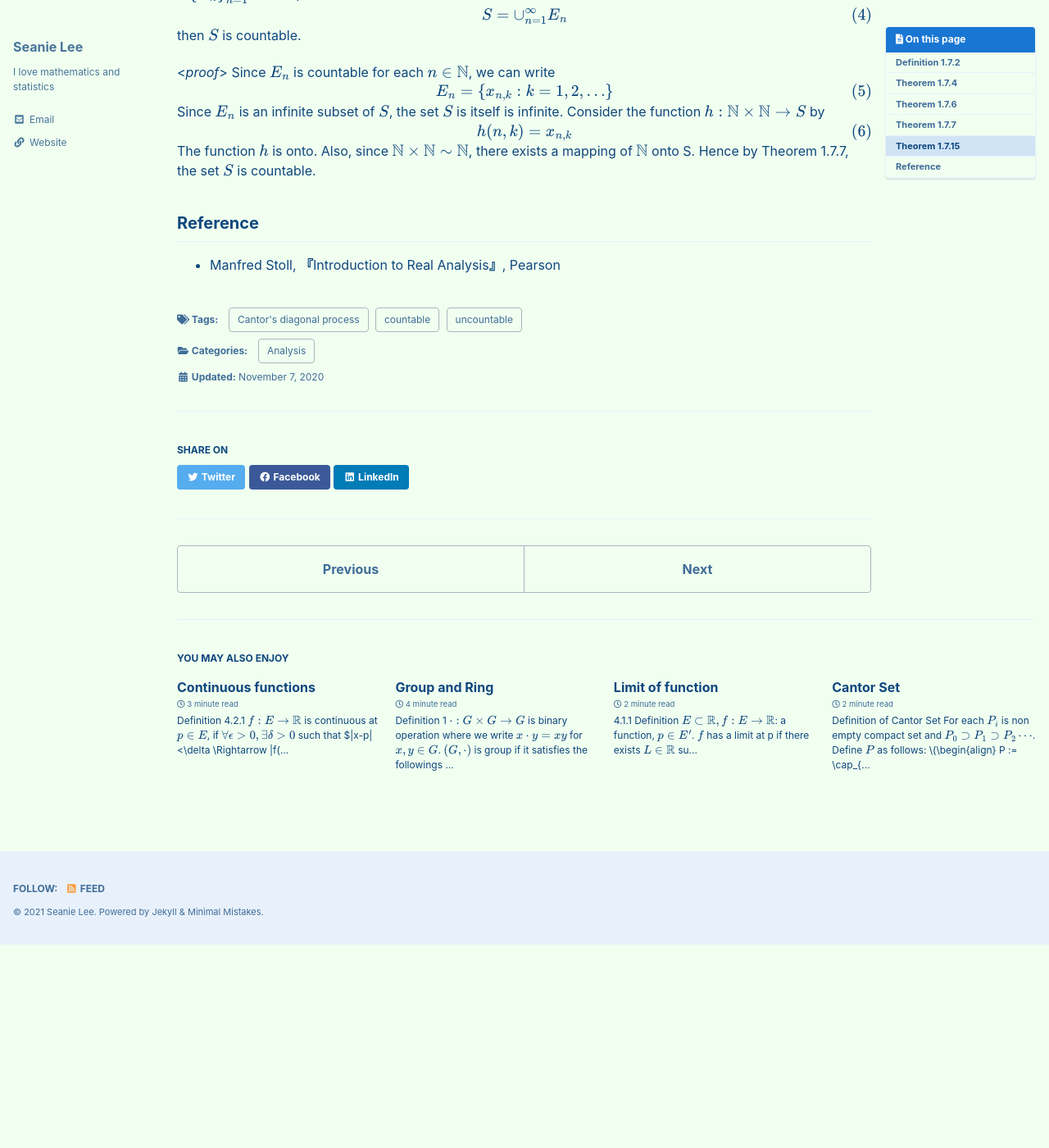
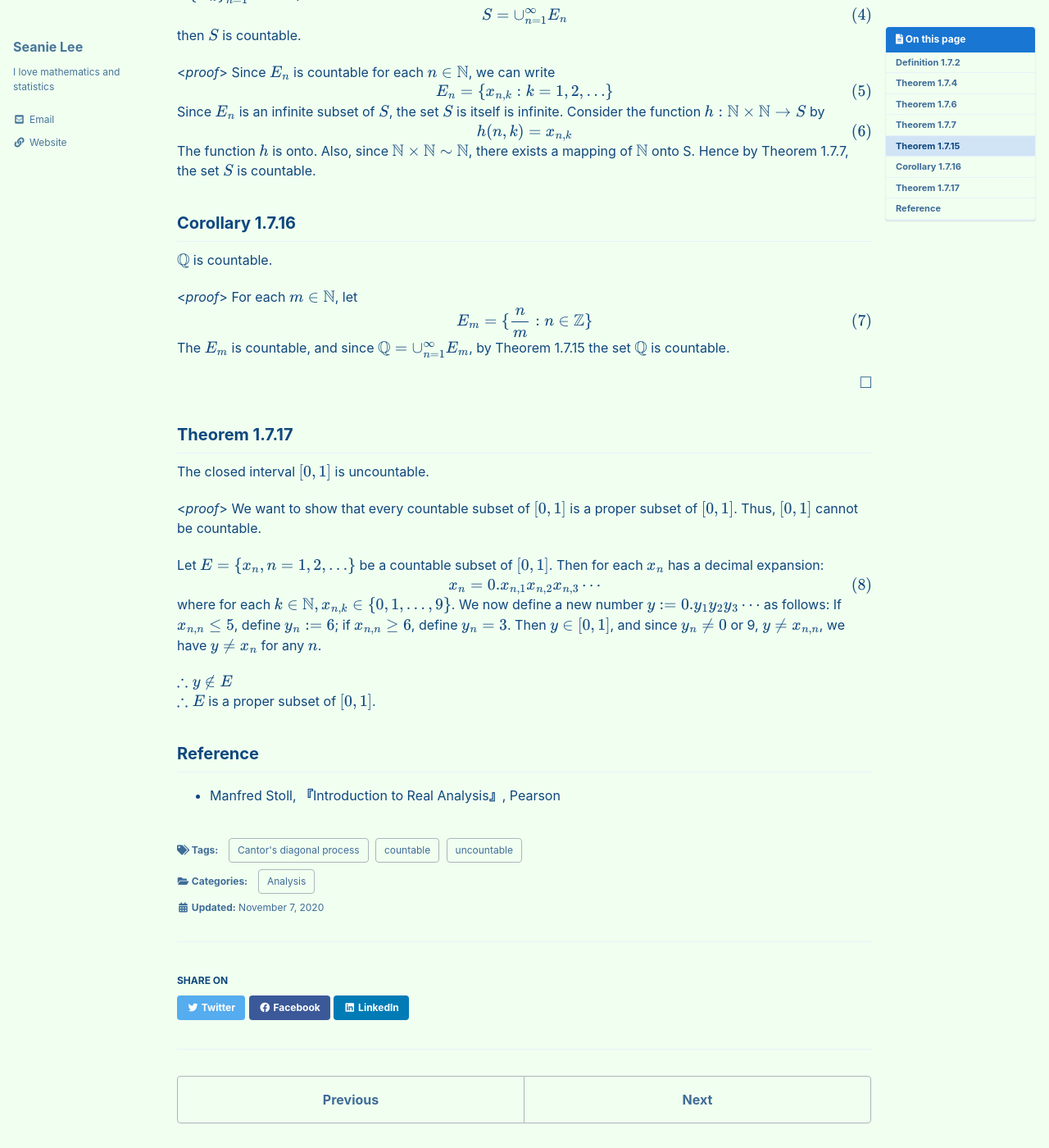
Before and after one commit to seanie12/blog, a Jekyll site: the page built from _posts/2020-11-07-countable-uncoutable.md, in a window 1280 px wide and 1400 px high, scrolled down 1727 px. Shown: the whole window at 82% size. Built offline with Jekyll 4.4.1, drawn with Linux system fonts in a browser that asks for light colours; cached includes are drawn as plain includes; formulas are drawn with MathJax 3; before the commit the page ends 2880 px from its top, so only the background shows below that; some of the changed text lies outside the part shown.

Commit message:
Update 2020-11-07-countable-uncoutable.md

```diff
--- a/_posts/2020-11-07-countable-uncoutable.md
+++ b/_posts/2020-11-07-countable-uncoutable.md
@@ -104,8 +104,39 @@ $$
 The function $h$ is onto. Also, since $\mathbb{N}\times\mathbb{N}\sim \mathbb{N}$, there exists a mapping of $\mathbb{N}$ onto S. Hence by Theorem 1.7.7, the set $S$ is countable.
 $$\tag*{$\square$}$$
 
+## Corollary 1.7.16
+$\mathbb{Q}$ is countable.
 
+<*proof*>
+For each $m\in\mathbb{N}$, let
+$$
+\begin{align}
+E_m = \{\frac{n}{m}:n\in\mathbb{Z}\}
+\end{align}
+$$
+The $E_m$ is countable, and since $\mathbb{Q} = \cup_{n=1}^\infty E_m$, by Theorem 1.7.15 the set $\mathbb{Q}$ is countable.
 
+$$\tag*{$\square$}$$
 
+## Theorem 1.7.17
+The closed interval $[0,1]$ is uncountable.
+
+<*proof*>
+We want to show that every countable subset of $[0,1]$ is a proper subset of $[0,1]$. Thus, $[0,1]$ cannot be countable.
+
+Let $$E=\{x_n, n=1,2,\ldots \}$$ be a countable subset of $[0,1]$. Then for each $x_n$ has a decimal expansion:
+$$
+\begin{align}
+x_n = 0.x_{n,1}x_{n,2}x_{n,3}\cdots
+\end{align}
+$$
+where for each $$k\in \mathbb{N}, x_{n,k}\in \{0,1,\ldots, 9\}$$. We now define a new number
+$$
+y:= 0.y_1y_2y_3\cdots
+$$
+as follows: If $x_{n,n} \leq 5$, define $y_n :=6$; if $x_{n,n} \geq 6$, define $y_n=3$. Then $y\in [0,1]$, and since $y_n \neq 0$ or 9, $y \neq x_{n,n}$, we have $y\neq x_n$ for any $n$.
+
+$\therefore y\not\in E$ <br /> $\therefore E$ is a proper subset of $[0,1]$.
+$$\tag*{$\square$}$$
 ## Reference
 - Manfred Stoll,  **『**Introduction to Real Analysis**』**, Pearson
```
